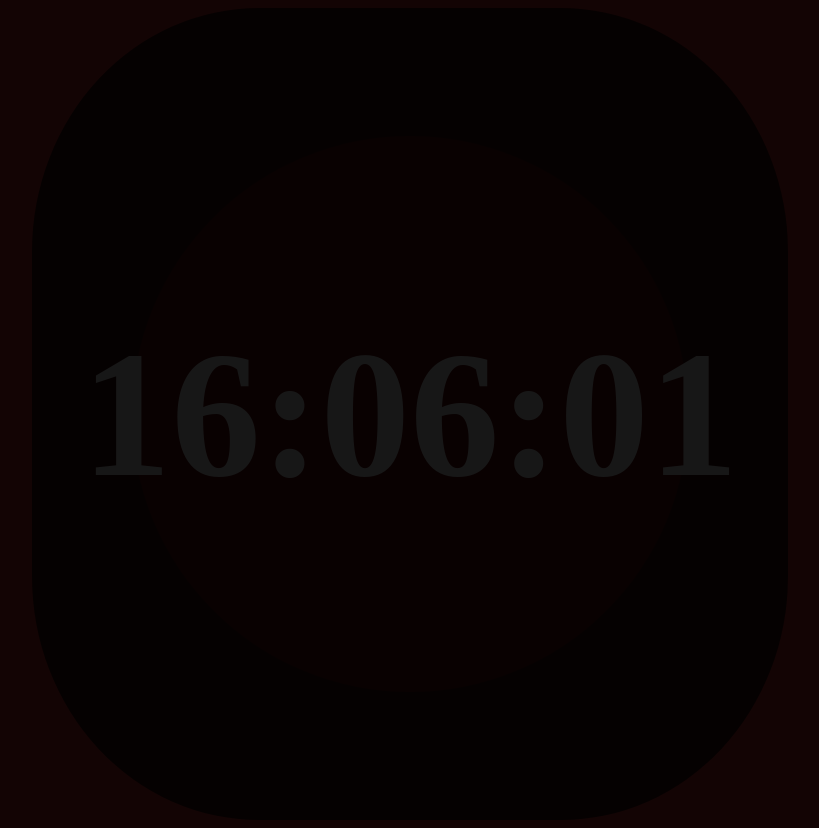
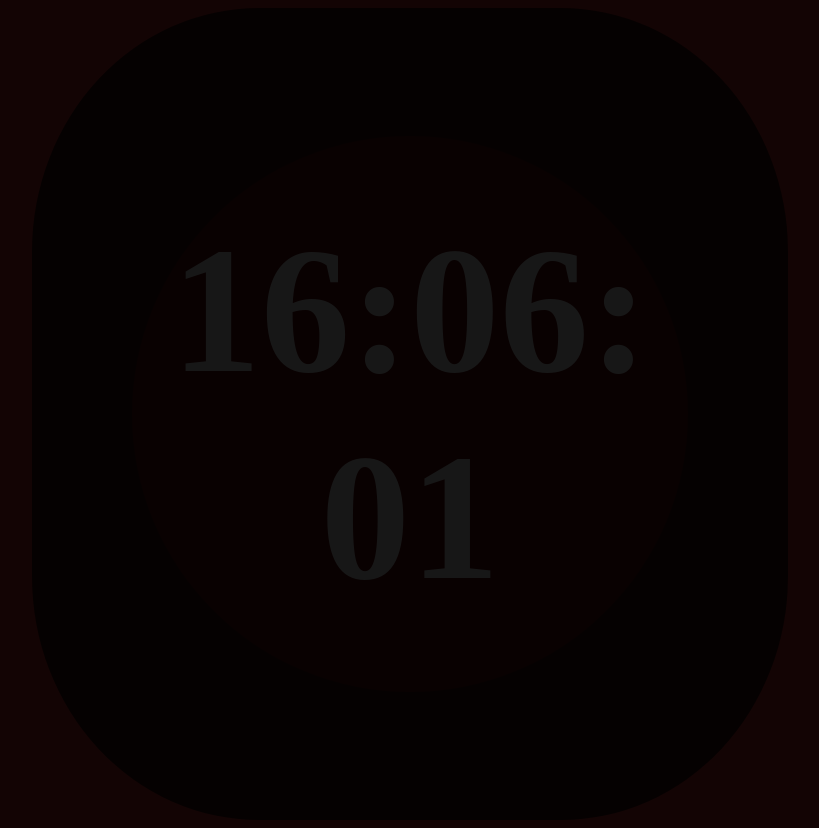
Before and after one commit to tannax/smartWatch, a plain HTML site: page index.html in a window 1280 px wide. Shown: the whole page, without its empty margins (230-1049 px from the left). Drawn offline with Linux system fonts and the light colour scheme.

Commit message:
Update circlestyles.css

```diff
--- a/css/circlestyles.css
+++ b/css/circlestyles.css
@@ -32,6 +32,7 @@
     align-items: center;
     width: 60vw;
     max-width: 300px;
+    position: relative;
     /* Maximum size for smaller screens */
     height: 60vw;
     max-height: 300px;
@@ -53,6 +54,8 @@
     /* Scales with viewport width */
     color: #ffffff;
     margin: 0;
+    max-width:80%;
+    word-wrap: break-word; /* Prevent overflow if text is long */
     text-align: center;
 
 }
```
